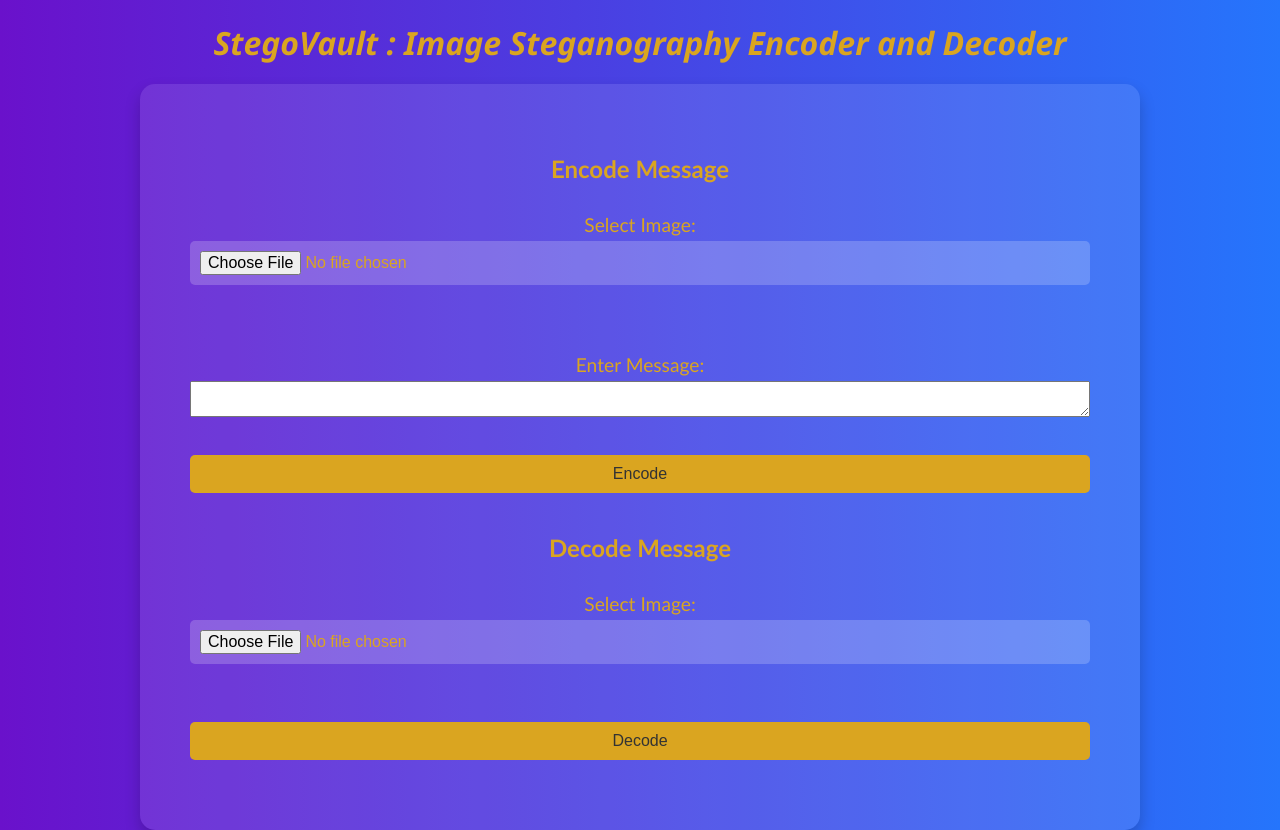
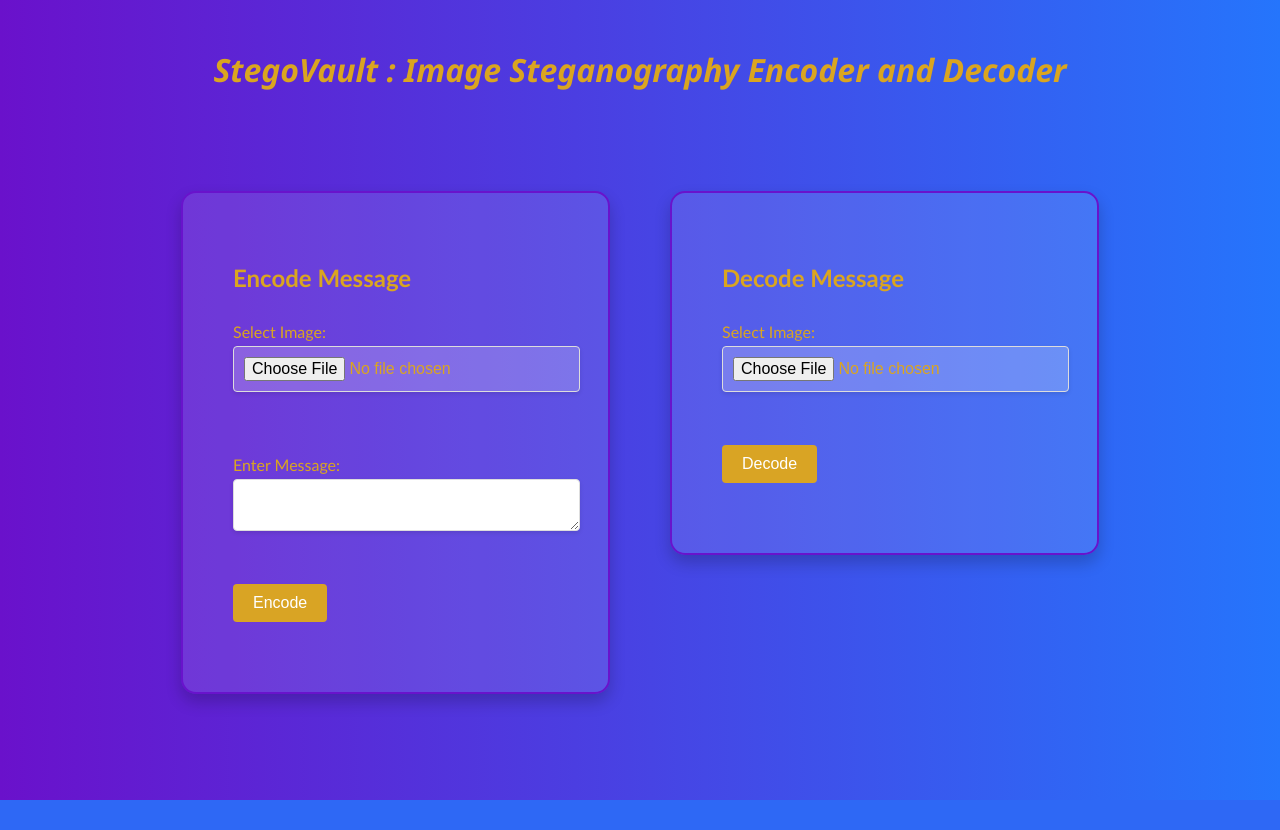
Before and after one commit to Shashank-kamath/StegoVault_Image_Steganography, a Flask app: page / in a window 1280 px wide. After the commit the page ends 800 px from the top, so only its background shows below. Run offline with Flask 3, Linux system fonts and the light colour scheme.

Commit message:
CSS and HTML changes

```diff
--- a/static/styles.css
+++ b/static/styles.css
@@ -103,20 +103,89 @@ img {
     padding: 50px;
 }
 
+/* Box container for encode and decode */
+.box-container {
+    display: flex;
+    justify-content: space-between;
+    align-items: flex-start;
+}
+
+.box {
+    width: 45%;
+    padding: 50px;
+    background-color: #fff;
+    border-radius: 8px;
+    box-shadow: 0 4px 8px rgba(0, 0, 0, 0.1);
+    transition: transform 0.3s ease;
+    margin: 80px 30px;
+}
+
+
+.box:hover {
+    transform: translateY(-10px);
+}
+
+.encode-box {
+    border: 2px solid #6913cc;
+    background: rgba(255, 255, 255, 0.1);
+    box-shadow: 0 8px 16px rgba(0, 0, 0, 0.2);
+    border-radius: 15px;
+    box-shadow: 0 8px 16px rgba(0, 0, 0, 0.2);
+    transition: transform 0.3s ease-in-out, box-shadow 0.3s ease-in-out;
+}
+
+.decode-box {
+    border: 2px solid #6913cc;
+    background: rgba(255, 255, 255, 0.1);
+    box-shadow: 0 8px 16px rgba(0, 0, 0, 0.2);
+    border-radius: 15px;
+    box-shadow: 0 8px 16px rgba(0, 0, 0, 0.2);
+    transition: transform 0.3s ease-in-out, box-shadow 0.3s ease-in-out;
+}
+
+/* Form styles inside the boxes */
+form {
+    display: flex;
+    flex-direction: column;
+    align-items: flex-start;
+}
+
+label {
+    font-size: 16px;
+    margin-bottom: 5px;
+    color: goldenrod;
+}
+
+input[type="file"],
+textarea {
+    width: 100%;
+    padding: 10px;
+    margin-bottom: 15px;
+    border: 1px solid #ddd;
+    border-radius: 4px;
+    box-shadow: 0 2px 4px rgba(0, 0, 0, 0.1);
+}
+
+textarea {
+    resize: vertical;
+}
+
 /* Button styling */
 .btn {
-    text-decoration: none;
-    font-size: 18px;
-    padding: 12px 24px;
-    border-radius: 8px;
-    color: #fff;
-    transition: background-color 0.3s ease, transform 0.2s ease;
-    box-shadow: 0 5px 15px rgba(0, 0, 0, 0.2);
-    display: inline-block;
-    margin: 10px;
-    font-family: 'Arial', sans-serif;
+    padding: 10px 20px;
+    background-color: #d9a424;
+    color: white;
+    border: none;
+    border-radius: 4px;
+    cursor: pointer;
+    transition: background-color 0.3s ease;
 }
 
+.btn:hover {
+    background-color: #555;
+}
+
+/* Button download */
 .btn-download {
     background-color: #28a745;
 }
@@ -126,7 +195,7 @@ img {
     transform: translateY(-3px);
 }
 
-/* Home Button Specific */
+/* Home button */
 .btn-home {
     background-color: #007bff;
 }
@@ -141,3 +210,15 @@ img {
     outline: none;
     box-shadow: 0 0 5px rgba(33, 150, 243, 0.8);
 }
+
+/* Media queries for responsiveness */
+@media (max-width: 768px) {
+    .box-container {
+        flex-direction: column;
+    }
+
+    .box {
+        width: 100%;
+        margin-bottom: 20px;
+    }
+}
--- a/templates/index.html
+++ b/templates/index.html
@@ -7,22 +7,30 @@
 </head>
 <body>
     <h1>StegoVault : Image Steganography Encoder and Decoder</h1>
-    <div class="container">
+
+    <!-- Box container to separate the forms -->
+    <div class="box-container">
+        <!-- Encode Form -->
+        <div class="box encode-box">
             <form action="{{ url_for('encode') }}" method="POST" enctype="multipart/form-data">
                 <h2>Encode Message</h2>
                 <label for="image">Select Image:</label>
                 <input type="file" name="image" accept="image/png, image/jpeg, image/jpg" required><br><br>
                 <label for="message">Enter Message:</label>
                 <textarea name="message" id="message" required></textarea><br><br>
-            <button type="submit">Encode</button>
+                <button type="submit" class="btn">Encode</button>
             </form>
+        </div>
 
+        <!-- Decode Form -->
+        <div class="box decode-box">
             <form action="{{ url_for('decode') }}" method="POST" enctype="multipart/form-data">
                 <h2>Decode Message</h2>
                 <label for="image">Select Image:</label>
                 <input type="file" name="image" id="image" accept="image/png, image/jpeg, image/jpg" required><br><br>
-            <button type="submit">Decode</button>
+                <button type="submit" class="btn">Decode</button>
             </form>
+        </div>
     </div>
 </body>
 </html>
```
Lines whose indentation alone changed are shown as unchanged.
